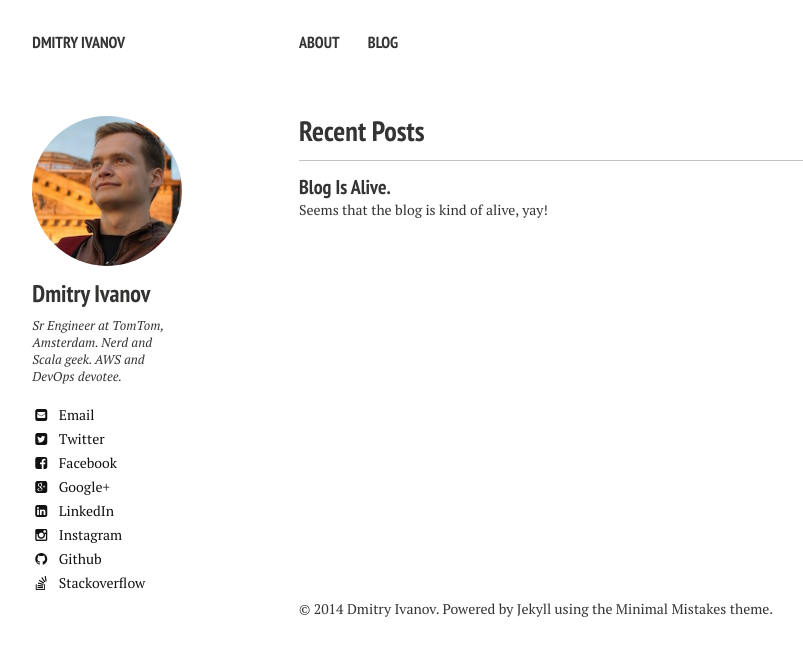
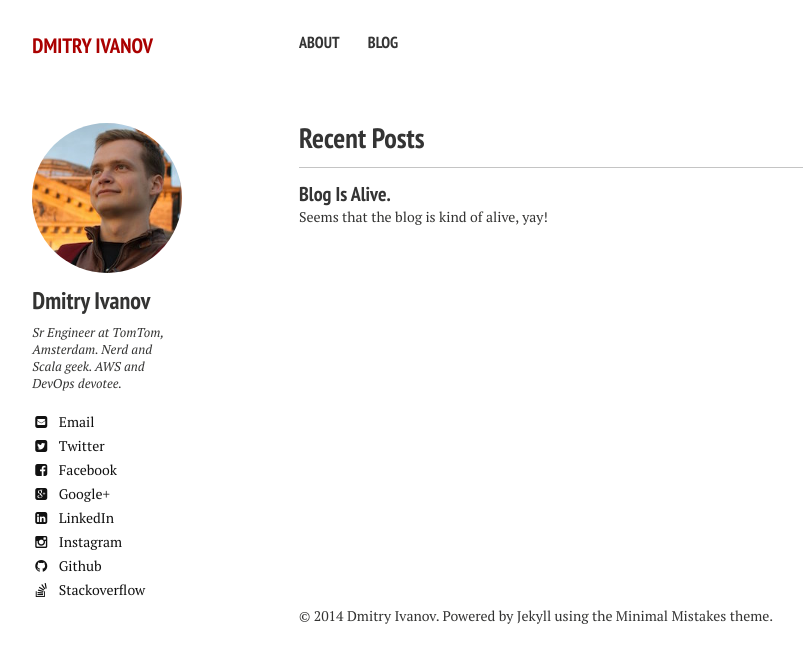
Before and after one commit to ajantis/ajantis.github.io, a Jekyll site: the page built from index.md, in a window 1280 px wide. Shown: the top 663 px of the page, without its empty margins (21-824 px from the left). Built offline with Jekyll 4.4.1, drawn with Linux system fonts in a browser that asks for light colours; nearby versions of some CDN libraries.

Commit message:
Make site title a bit bigger

```diff
--- a/_includes/_navigation.html
+++ b/_includes/_navigation.html
@@ -1,6 +1,6 @@
 <div class="navigation-wrapper">
 	<div class="site-name">
-		<a href="{{ site.url }}">{{ site.title }}</a>
+		<a href="{{ site.url }}" style="color: #a00; font-size: 130%;">{{ site.title }}</a>
 	</div><!-- /.site-name -->
 	<div class="top-navigation">
 		<nav role="navigation" id="site-nav" class="nav">
```
